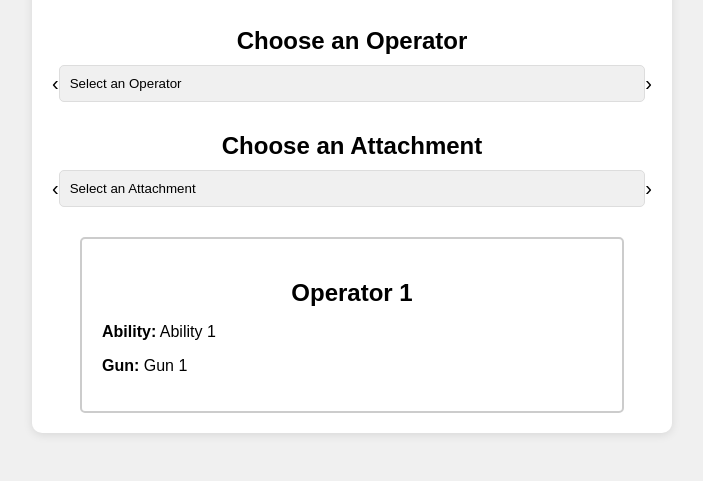
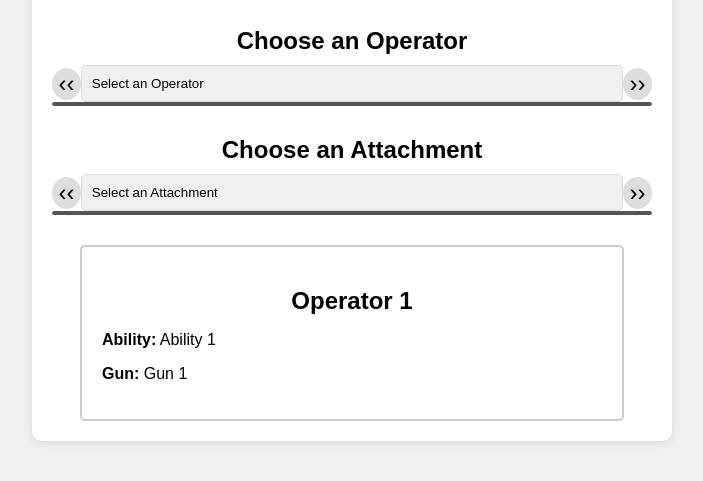
Before and after one commit to TactixMinecraft/r6irl, a plain HTML site: page index.html in a window 1280 px wide. Shown: the part 81-562 px from the top of the page, without its empty margins (288-991 px from the left). Drawn offline with Linux system fonts and the light colour scheme.

Commit message:
Update styles.css

```diff
--- a/styles.css
+++ b/styles.css
@@ -1,5 +1,3 @@
-/* Your CSS styles here */
-
 body {
   font-family: Arial, sans-serif;
   margin: 0;
@@ -53,8 +51,56 @@ select {
 }
 
 .arrow {
-  font-size: 20px;
+  font-size: 24px;
+  width: 32px;
+  height: 32px;
+  line-height: 32px;
+  text-align: center;
+  background-color: #ddd;
+  border-radius: 50%;
   cursor: pointer;
+}
+
+.arrow:hover {
+  background-color: #ccc;
+}
+
+#prevOperator:before {
+  content: '\2039'; /* Unicode code for left-pointing arrow (‹) */
+}
+
+#nextOperator:before {
+  content: '\203A'; /* Unicode code for right-pointing arrow (›) */
+}
+
+#prevAttachment:before {
+  content: '\2039'; /* Unicode code for left-pointing arrow (‹) */
+}
+
+#nextAttachment:before {
+  content: '\203A'; /* Unicode code for right-pointing arrow (›) */
+}
+
+.progress {
+  width: 100%;
+  height: 4px;
+  background-color: #ddd;
+  border-radius: 4px;
+  overflow: hidden;
+}
+
+.indicator {
+  height: 100%;
+  background-color: #555;
+  border-radius: 4px;
+}
+
+#operatorIndicator {
+  /* Customize operator indicator color if needed */
+}
+
+#attachmentIndicator {
+  /* Customize attachment indicator color if needed */
 }
 
 #operatorInfo {
```
